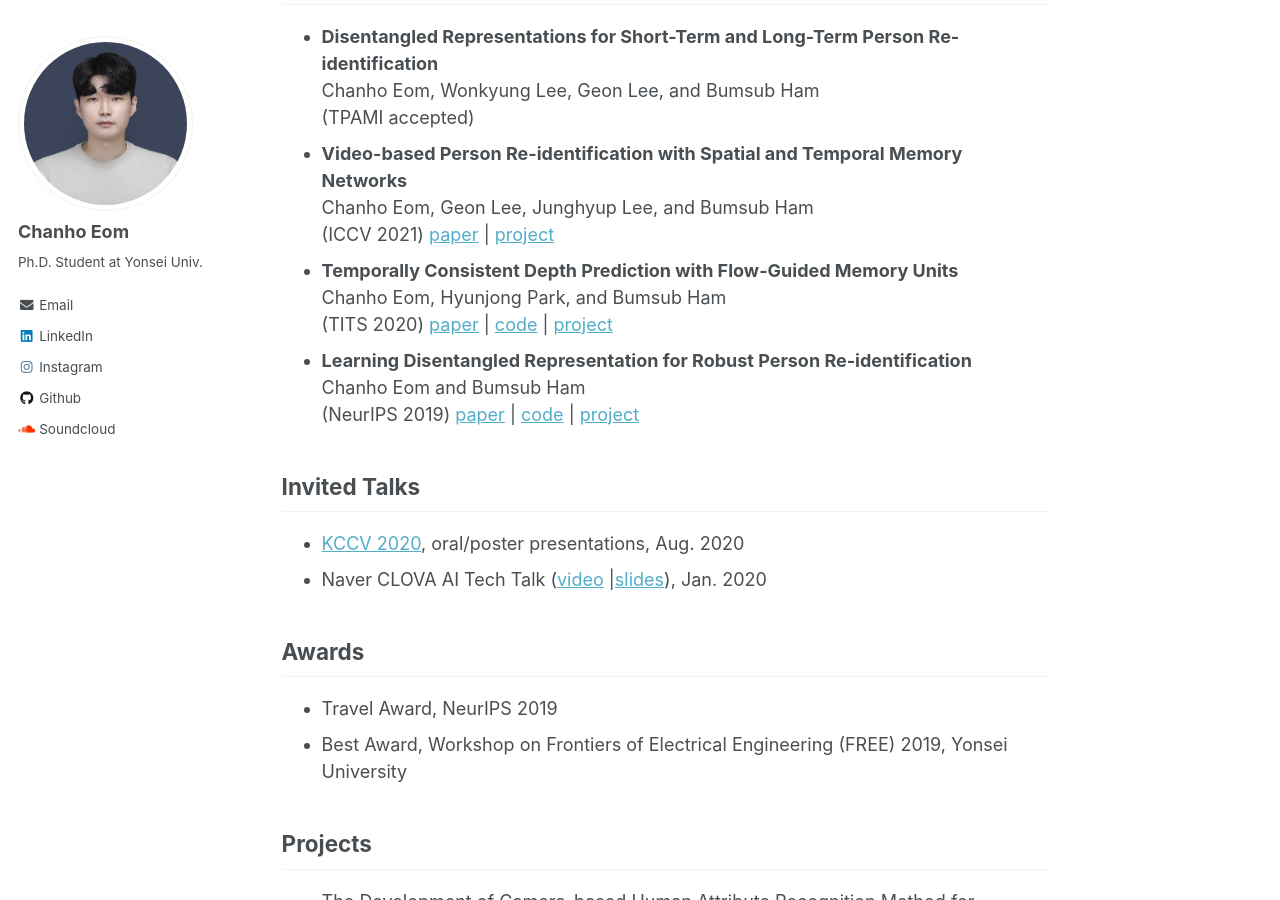
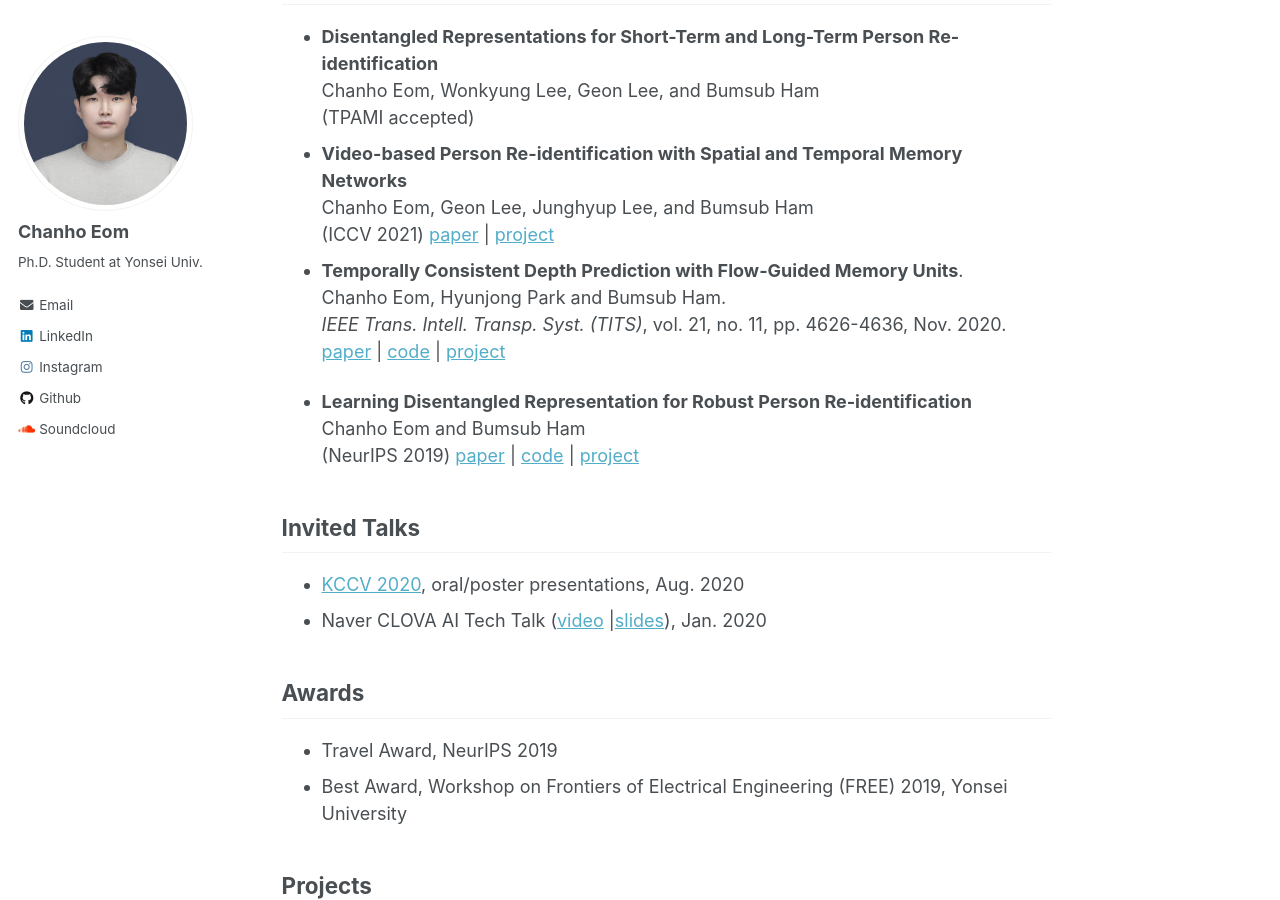
Before and after one commit to chanhoeom/chanhoEom.github.io, a Jekyll site: the page built from _pages/about.md, in a window 1280 px wide and 900 px high, scrolled down 722 px. Built offline with Jekyll 4.4.1, drawn with Linux system fonts in a browser that asks for light colours.

Commit message:
Update about.md

```diff
--- a/_pages/about.md
+++ b/_pages/about.md
@@ -31,12 +31,13 @@ Chanho Eom, Geon Lee, Junghyup Lee, and Bumsub Ham
 (ICCV 2021)
 [paper](https://openaccess.thecvf.com/content/ICCV2021/papers/Eom_Video-Based_Person_Re-Identification_With_Spatial_and_Temporal_Memory_Networks_ICCV_2021_paper.pdf) \|
 [project](https://cvlab.yonsei.ac.kr/projects/STMN/)
-* **Temporally Consistent Depth Prediction with Flow-Guided Memory Units**
-Chanho Eom, Hyunjong Park, and Bumsub Ham
-(TITS 2020)
+* **Temporally Consistent Depth Prediction with Flow-Guided Memory Units**.\
+Chanho Eom, Hyunjong Park and Bumsub Ham.\
+*IEEE Trans. Intell. Transp. Syst. (TITS)*, vol. 21, no. 11, pp. 4626-4636, Nov. 2020.
 [paper](https://ieeexplore.ieee.org/document/8848860) \|
 [code](https://github.com/cvlab-yonsei/FlowGRU) \|
 [project](https://cvlab-yonsei.github.io/projects/FlowGRU/)
+
 * **Learning Disentangled Representation for Robust Person Re-identification**
 Chanho Eom and Bumsub Ham
 (NeurIPS 2019)
```
